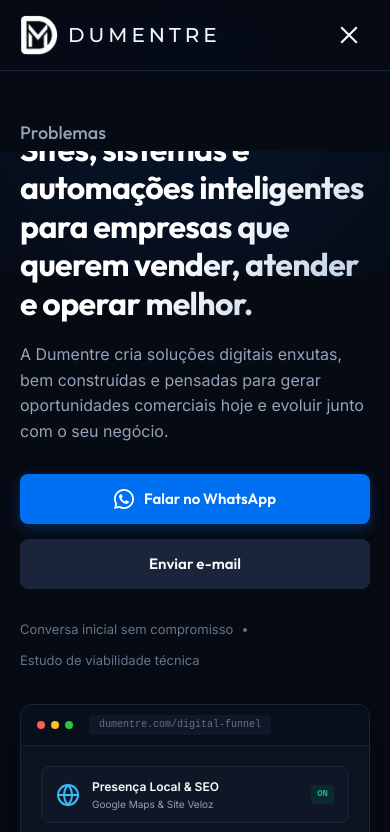
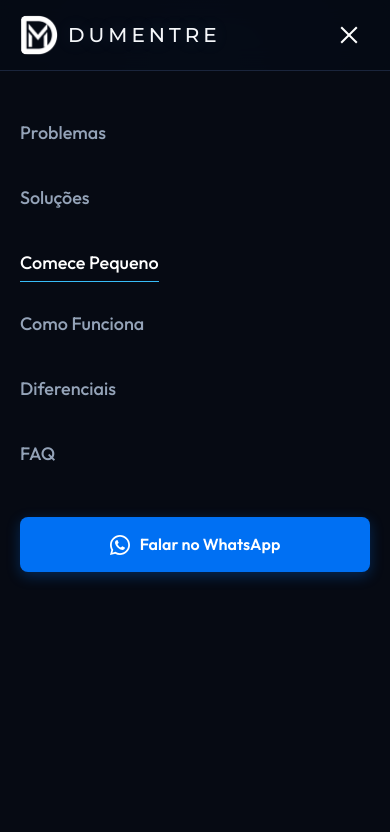
Before and after one commit to luancardosolc/dumentre-website-v2, a plain HTML site: page index.html in a window 390 px wide. Both pictures are taken after a click on the button 349 px from the left and 35 px from the top of the page. Shown: the top 832 px of the page. Drawn offline with Linux system fonts and the light colour scheme.

Commit message:
fix: correct mobile navigation overlay

```diff
--- a/style.css
+++ b/style.css
@@ -38,6 +38,7 @@
   --border-radius: 12px;
   --border-radius-sm: 8px;
   --border-radius-lg: 20px;
+  --header-height: 70px;
 
   /* Transitions */
   --transition-fast: 0.2s ease;
@@ -285,7 +286,7 @@ img {
   display: flex;
   align-items: center;
   justify-content: space-between;
-  height: 70px;
+  height: var(--header-height);
 }
 
 .logo-link {
@@ -359,10 +360,14 @@ img {
 
   .nav-menu {
     position: fixed;
-    top: 70px;
+    top: var(--header-height);
     left: 0;
     right: 0;
-    bottom: 0;
+    /* `bottom: 0` breaks here: `.main-header` has `backdrop-filter`, which makes it the
+       containing block for this fixed element, so `bottom` resolves against the header's
+       own ~70px box instead of the viewport. `height` in vh units is unaffected by that
+       containing block, so it reliably fills down to the real bottom of the screen. */
+    height: calc(100vh - var(--header-height));
     background-color: var(--bg-main);
     flex-direction: column;
     align-items: stretch;
@@ -372,7 +377,8 @@ img {
     border-top: 1px solid var(--border-color);
     transform: translateY(-120%);
     opacity: 0;
-    transition: transform var(--transition-normal), opacity var(--transition-normal);
+    visibility: hidden;
+    transition: transform var(--transition-normal), opacity var(--transition-normal), visibility var(--transition-normal);
     overflow-y: auto;
     z-index: 999;
   }
@@ -380,6 +386,7 @@ img {
   .nav-menu.active {
     transform: translateY(0);
     opacity: 1;
+    visibility: visible;
   }
 
   .nav-list {
```
